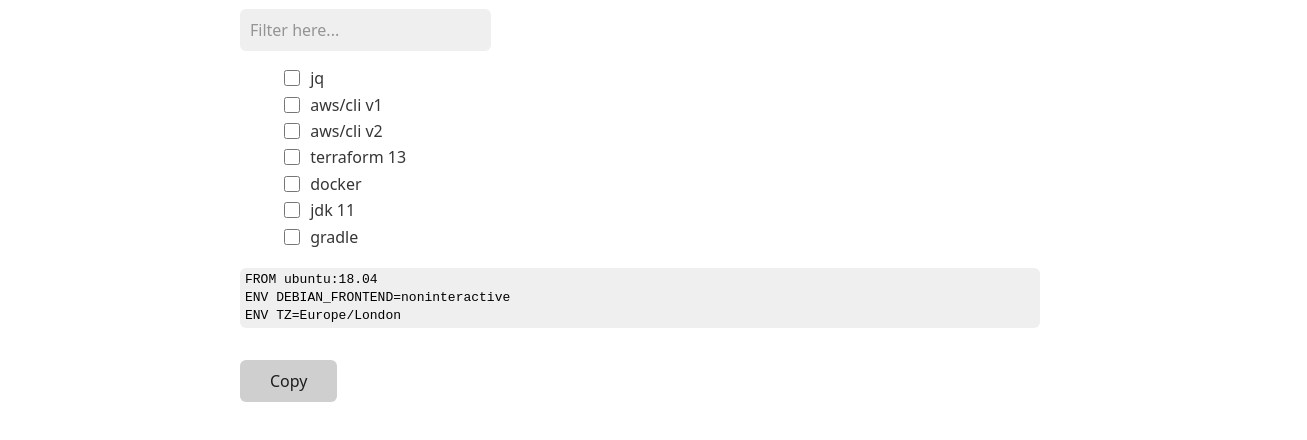
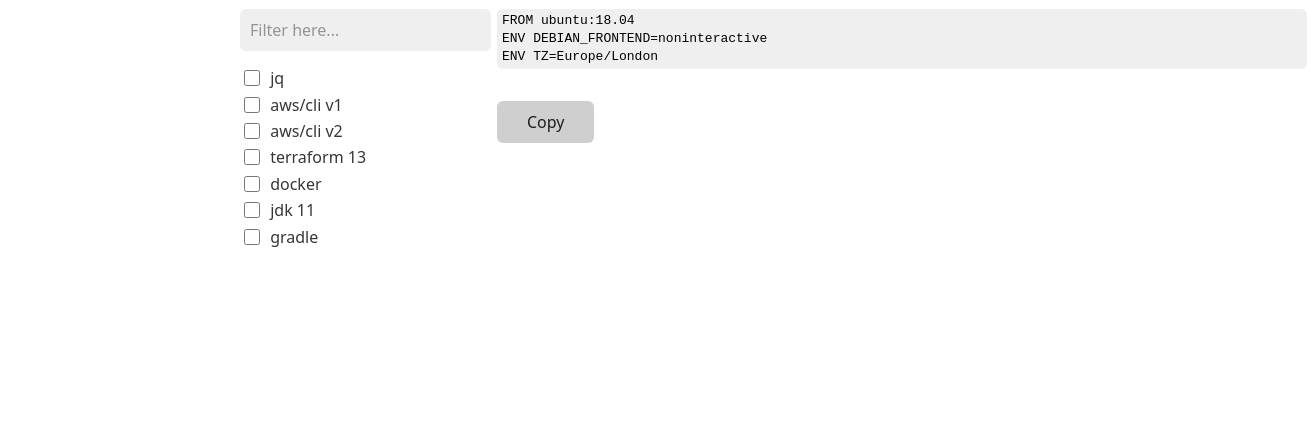
Before and after one commit to felipesere/dockerfile.xyz, a website: page index.html in a window 1280 px wide. Shown: the part 76-516 px from the top of the page, 1307 px wide, since content can reach past the window. Drawn offline with nearby package versions, Linux system fonts and the light colour scheme; some packages are replaced by stand-ins of ours; a script that the page names is missing.

Commit message:
More compact styling, Dockerfile next to the options

```diff
--- a/app.css
+++ b/app.css
@@ -1,8 +1,19 @@
 code {
   display: flex;
-  flex-direction:column
+  flex-direction: column;
+
+  min-width: 800px;
 }
 
 button {
   margin-top: 2rem;
 }
+
+.side-by-side {
+  display: flex;
+  flex-direction: row;
+}
+
+ul {
+  padding-inline-start: 0;
+}
--- a/index.html
+++ b/index.html
@@ -34,7 +34,8 @@
   <body>
     <h1>Generate a quick Dockerfile</h1>
 
-    <div x-data="model()" x-init="$watch('selected', v => console.log(v))">
+    <div class="side-by-side" x-data="model()" x-init="$watch('selected', v => console.log(v))">
+      <div>
         <input type="text" x-model="searchTerm" placeholder="Filter here...">
         <ul>
           <template x-for="k in Object.keys(visibleOptions())">
@@ -44,7 +45,9 @@
             </div>
           </template>
         </ul>
+      </div>
 
+      <div>
         <code>
           <template x-for="line in dockerfile()">
             <span x-text="line"></span>
@@ -53,5 +56,6 @@
 
         <button @click="$clipboard(dockerfile().join('\n'))">Copy</button>
       </div>
+    </div>
   </body>
 </html>
```
Lines whose indentation alone changed are shown as unchanged.
